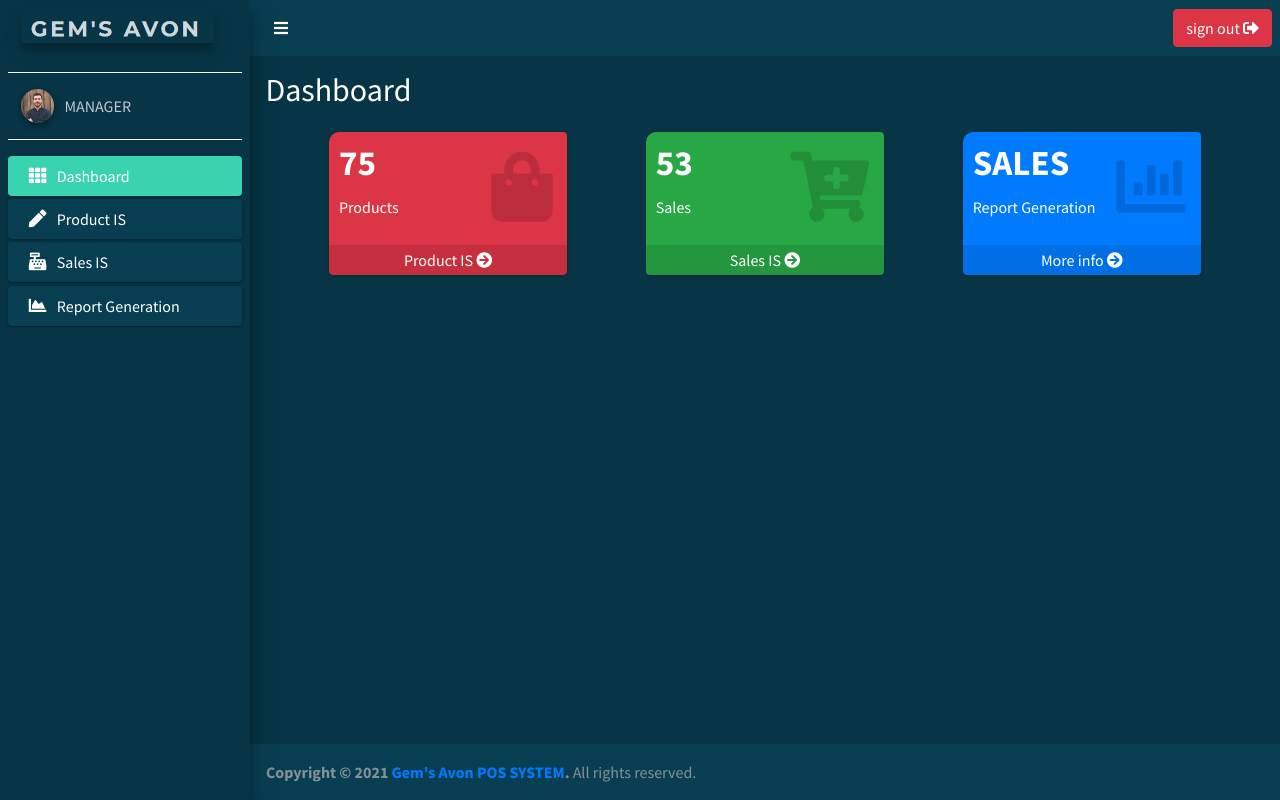
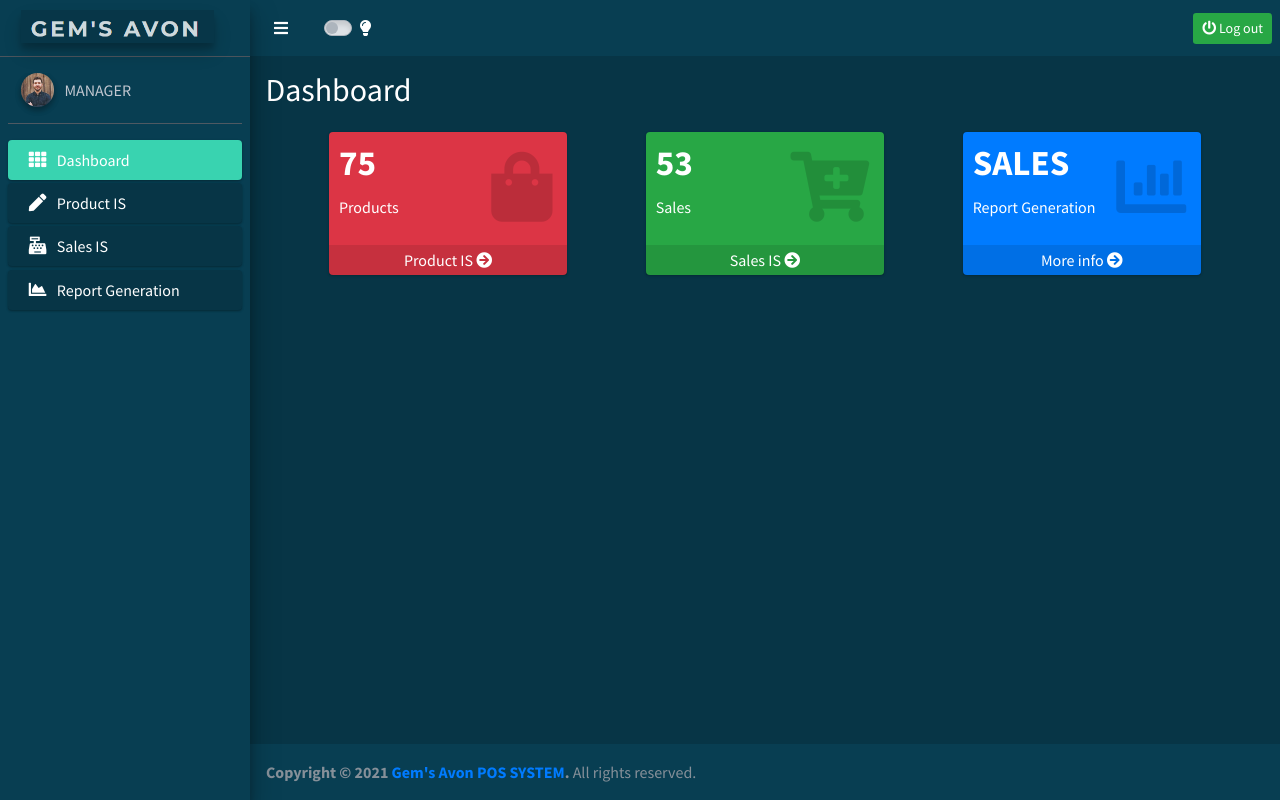
Before and after one commit to Huends-Jhoebert/pos-system-project, a PHP site: page /dashboard/dashboard.php in a window 1280 px wide. Run offline with PHP 8.4, Linux system fonts and the light colour scheme; some libraries are stand-ins or nearby versions.

Commit message:
add light mode and dark mode feature

```diff
--- a/dashboard/dashboard.php
+++ b/dashboard/dashboard.php
@@ -30,6 +30,8 @@
       <link rel="stylesheet" href="plugins/daterangepicker/daterangepicker.css">
       <!-- summernote -->
       <link rel="stylesheet" href="plugins/summernote/summernote-bs4.min.css">
+
+
    </head>
    <body class="hold-transition sidebar-mini">
       <div class="wrapper">
@@ -38,24 +40,28 @@
             <!-- Left navbar links -->
             <ul class="navbar-nav">
                <li class="nav-item">
-                  <a class="nav-link" data-widget="pushmenu" href="#" role="button" style="color: #fff"><i class="fas fa-bars"></i></a>
+                  <a class="nav-link" data-widget="pushmenu" href="#" role="button"><i class="fas fa-bars nav-fas" style="color: #fff"></i></a>
                </li>
+               <div class="custom-control custom-switch nav-link active" style=" display: inline; margin-left: 40px;">
+                  <input type="checkbox" class="custom-control-input" id="customSwitch1" onclick="lightMode()">
+                  <label class="custom-control-label switch" for="customSwitch1"><i class="fas fa-lightbulb bulb" style="color:#fff"></i></label>
+               </div>
             </ul>
             <!-- sign out -->
-            <a href="/pos-system-project/index.php" class="small-box-footer btn btn-danger">sign out <i class="fas fa-sign-out-alt"></i></a>
+            <a href="/pos-system-project/index.php" class="btn btn-sm bg-success color-palette btn-log-out"><i class="fas fa-power-off power-off-logo"></i>  Log out</a>
          </nav>
          <!-- /.navbar -->
          <!-- Main Sidebar Container -->
-         <aside class="main-sidebar sidebar-dark-primary elevation-4" style="background-color:#073546">
+         <aside class="main-sidebar sidebar-dark-primary elevation-4" style="background-color: #083E52">
             <!-- Brand Logo -->
-            <a href="index3.html" class="brand-link" style="border-bottom:none;">
+            <a href="index3.html" class="brand-link">
             <img src="dist/img/AdminLTELogo.png" alt="AdminLTE Logo" class="brand-image elevation-3" style="opacity: .8;">
             <span class="brand-text font-weight-light" style="display:inline-block;"></span>
             </a>
             <!-- Sidebar -->
             <div class="sidebar">
                <!-- Sidebar user panel (optional) -->
-               <div class="user-panel mt-3 pb-3 mb-3 d-flex" style="border-top:1px solid #fff; border-bottom:1px solid #fff; padding-top:1rem">
+               <div class="user-panel mt-3 pb-3 mb-3 d-flex">
                   <div class="image">
                      <img src="dist/img/user8-128x128.jpg" class="img-circle elevation-2" alt="User Image">
                   </div>
@@ -76,21 +82,22 @@
                               <!-- <span class="right badge badge-danger">New</span> -->
                            </p>
                         </a>
-                        <a href="#" class="nav-link active" style="background-color: #083E52">
+                           <!-- <button onclick="lightMode()">Toggle light mode</button> -->
+                        <a href="#" class="nav-link active" style="background-color: #073546">
                            <i class="nav-icon fas fa-pen"></i>
                            <p>
                               Product IS
                               <!-- <span class="right badge badge-danger">New</span> -->
                            </p>
                         </a>
-                        <a href="#" class="nav-link active" style="background-color: #083E52">
+                        <a href="#" class="nav-link active" style="background-color: #073546">
                            <i class="nav-icon fas fa-cash-register"></i>
                            <p>
                               Sales IS
                               <!-- <span class="right badge badge-danger">New</span> -->
                            </p>
                         </a>
-                        <a href="#" class="nav-link active" style="background-color: #083E52">
+                        <a href="#" class="nav-link active" style="background-color: #073546">
                            <i class="nav-icon fas fa-chart-area"></i>
                            <p>
                               Report Generation
@@ -105,13 +112,13 @@
             <!-- /.sidebar -->
          </aside>
          <!-- Content Wrapper. Contains page content -->
-         <div class="content-wrapper main-content-white" style="background-color:#073546">
+         <div class="content-wrapper main-content-white page-content" style="background-color:#073546">
             <!-- Content Header (Page header) -->
-            <div class="content-header" style="">
+            <div class="content-header">
                <div class="container-fluid">
                   <div class="row mb-2">
                      <div class="col-sm-6">
-                        <h1 class="m-0" style="color:#fff; font-size: 2rem">Dashboard</h1>
+                        <h1 class="m-0 dashboard-main" style="color:#fff; font-size: 2rem">Dashboard</h1>
                      </div>
                      <!-- /.col -->
                      <!-- /.col -->
@@ -128,7 +135,7 @@
                   <div class="row" style="justify-content: space-evenly;">
                      <div class="col-lg-3 col-6">
                         <!-- small box -->
-                        <div class="small-box bg-danger" style="border-top-left-radius: 10px">
+                        <div class="small-box bg-danger">
                            <div class="inner">
                               <h3>75</h3>
                               <p>Products</p>
@@ -142,7 +149,7 @@
                      <!-- ./col -->
                      <div class="col-lg-3 col-6">
                         <!-- small box -->
-                        <div class="small-box bg-success" style="border-top-left-radius: 10px">
+                        <div class="small-box bg-success">
                            <div class="inner">
                               <h3>53</h3>
                               <p>Sales</p>
@@ -156,7 +163,7 @@
                      <!-- ./col -->
                      <div class="col-lg-3 col-6">
                         <!-- small box -->
-                        <div class="small-box bg-primary" style="border-top-left-radius: 10px">
+                        <div class="small-box bg-primary">
                            <div class="inner">
                               <h3>SALES</h3>
                               <p>Report Generation</p>
@@ -200,7 +207,7 @@
          </aside>
          <!-- /.control-sidebar -->
          <!-- Main Footer -->
-         <footer class="main-footer" style="background-color: #083E52; border-top: none">
+         <footer class="main-footer light-footer" style="background-color: #083E52; border-top: none">
             <!-- To the right -->
             <div class="float-right d-none d-sm-inline">
                <!-- Anything you want -->
@@ -249,5 +256,76 @@
       <script src="dist/js/demo.js"></script>
       <!-- AdminLTE dashboard demo (This is only for demo purposes) -->
       <script src="dist/js/pages/dashboard.js"></script>
+
+      <!-- light mode and dark mode command -->
+      <script>
+
+         var buttonPress = 0;
+
+         function lightMode(){
+
+            buttonPress+=1;
+
+               if (buttonPress % 2 != 0){
+               navBar = document.querySelector('.navbar-light');
+               navLink = document.querySelector('.nav-fas');
+               buttonLogoutLogo = document.querySelector('.power-off-logo');
+               buttonLogout = document.querySelector('.btn-log-out');
+               mainPageContent = document.querySelector('.page-content');
+               dashboardName = document.querySelector('.dashboard-main');
+               footer = document.querySelector('.light-footer');
+               bulb = document.querySelector('.bulb');
+
+               navBar.style.backgroundColor = '#fff';
+
+               navLink.style.color = '#7F7F7F';
+
+               buttonLogoutLogo.style.color = 'red';
+
+               buttonLogout.classList.add('bg-light');
+
+               mainPageContent.style.backgroundColor = '#F4F6F9';
+
+               dashboardName.style.color = '#083E52';
+
+               footer.style.backgroundColor = '#fff';
+
+               bulb.style.color = "black";
+
+
+            }
+
+            else if (buttonPress % 2 == 0){
+               navBar = document.querySelector('.navbar-light');
+               navLink = document.querySelector('.nav-fas');
+               buttonLogoutLogo = document.querySelector('.power-off-logo');
+               buttonLogout = document.querySelector('.btn-log-out');
+               mainPageContent = document.querySelector('.page-content');
+               dashboardName = document.querySelector('.dashboard-main');
+               footer = document.querySelector('.light-footer');
+               bulb = document.querySelector('.bulb');
+
+               navBar.style.backgroundColor = '#083E52';
+
+               navLink.style.color = '#fff';
+
+               buttonLogoutLogo.style.color = '#fff';
+
+               buttonLogout.classList.remove('bg-light');
+
+               mainPageContent.style.backgroundColor = '#073546';
+
+               dashboardName.style.color = '#fff';
+
+               footer.style.backgroundColor = '#083E52';
+
+               bulb.style.color = "#fff";
+
+            }
+         }
+          </script>
+
+
+
    </body>
 </html>
```
